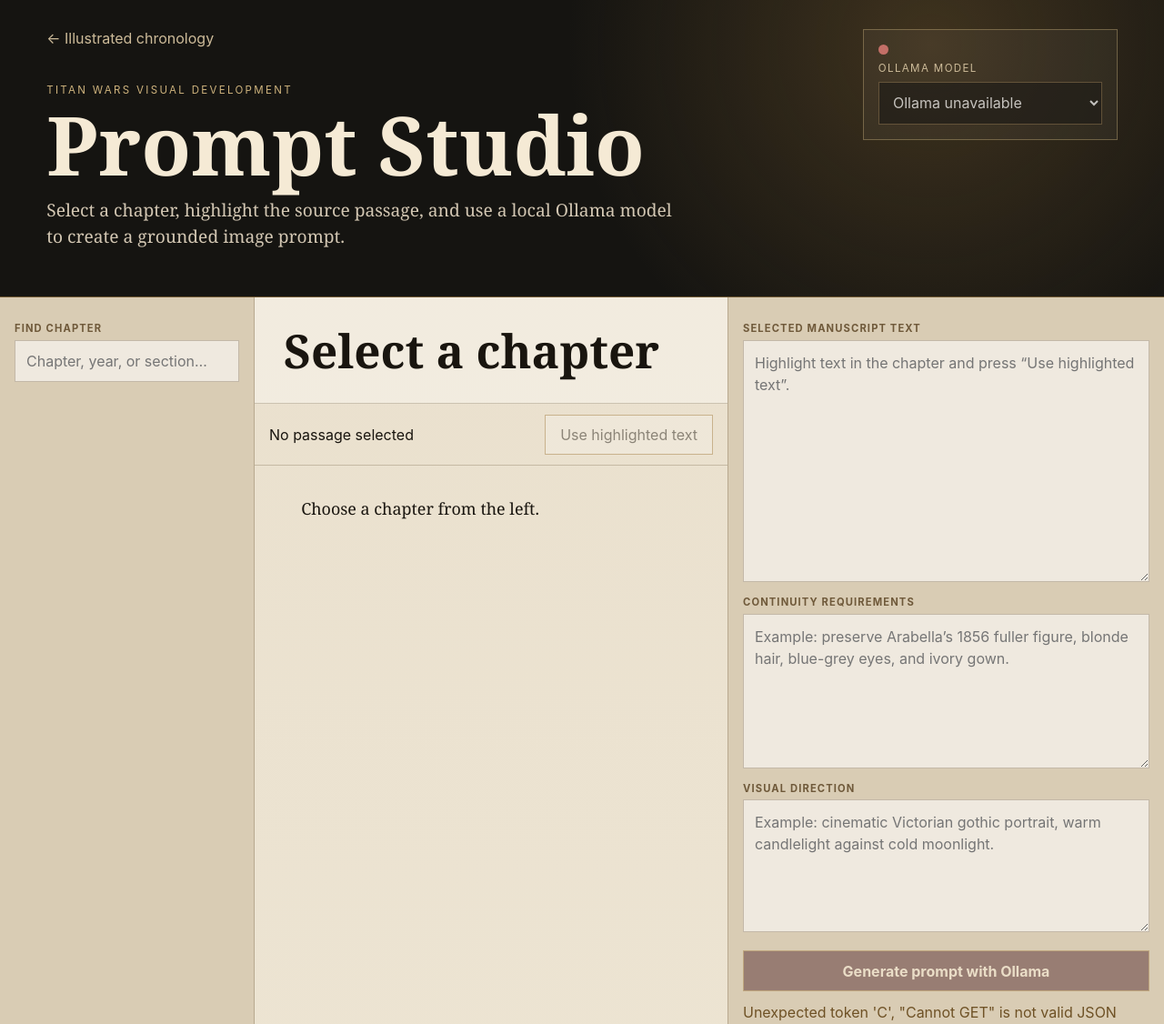
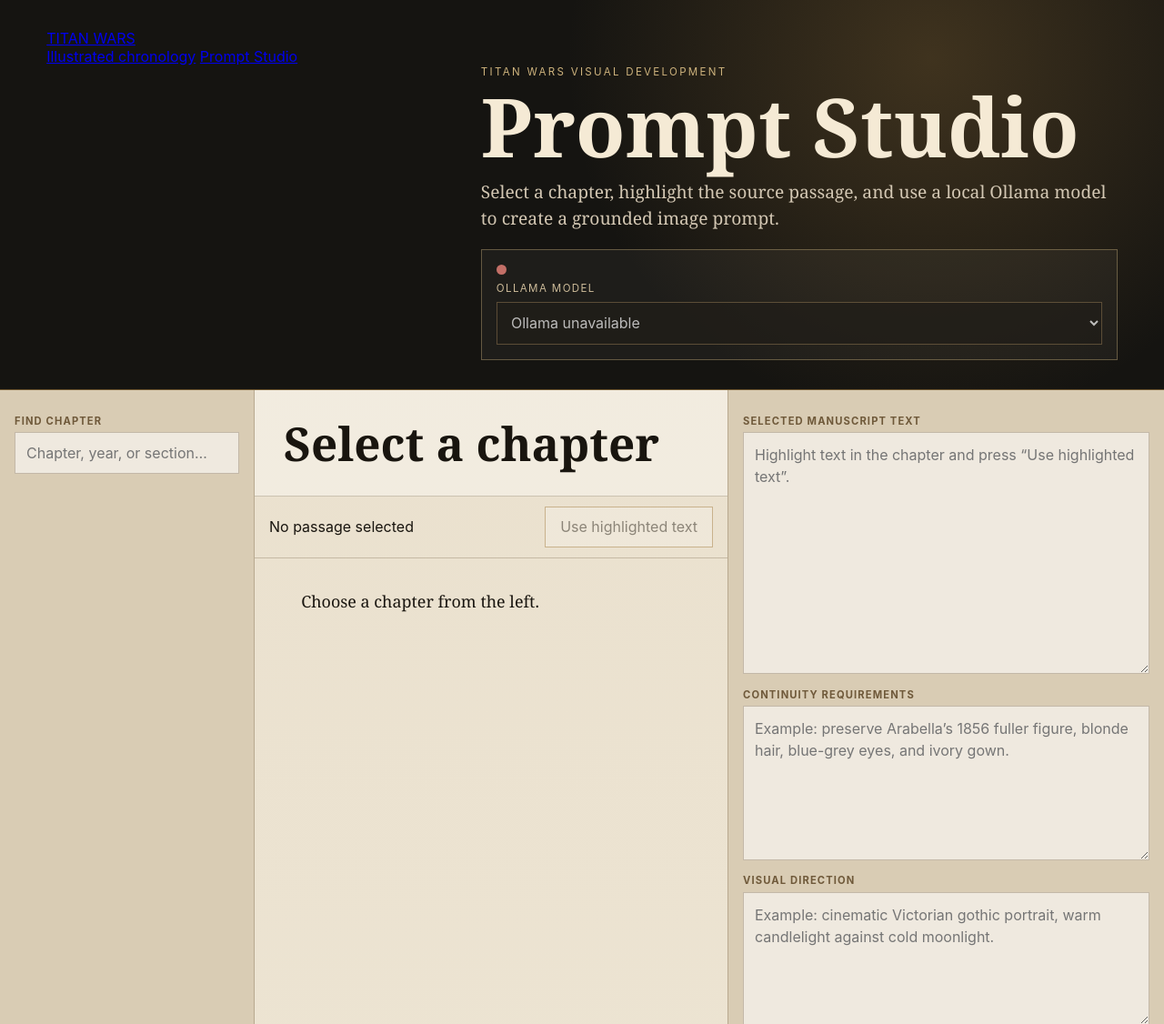
Before and after one commit to hlin863/titan-wars-chronicle-gallery, a Python web app: template templates/prompt_studio.html in a window 1280 px wide. Shown: the top 1126 px of the page at 91% size. Run offline with Jinja, Linux system fonts and the light colour scheme; the template is opened without the code that fills it, so the values that code supplies are empty.

Commit message:
Add shared navigation header to Prompt Studio

```diff
--- a/templates/prompt_studio.html
+++ b/templates/prompt_studio.html
@@ -4,16 +4,22 @@
 <head>
     <meta charset="utf-8">
     <meta name="viewport" content="width=device-width, initial-scale=1">
-
     <title>Titan Wars — Prompt Studio</title>
-
     <link rel="stylesheet" href="/static/prompt_studio.css">
 </head>
 
 <body>
     <header class="studio-header">
+        <nav class="studio-nav" aria-label="Primary navigation">
+            <a class="brand" href="/">TITAN WARS</a>
+            <div class="studio-nav-links">
+                <a class="studio-nav-link" href="/">Illustrated chronology</a>
+                <a class="studio-nav-link active" href="/prompt-studio" aria-current="page">Prompt Studio</a>
+            </div>
+        </nav>
+
+        <div class="studio-hero">
             <div>
-            <a href="/" class="back-link">← Illustrated chronology</a>
                 <p class="eyebrow">Titan Wars visual development</p>
                 <h1>Prompt Studio</h1>
                 <p class="intro">
@@ -24,20 +30,18 @@
 
             <div class="connection-panel">
                 <span id="ollama-status" class="status-dot"></span>
-
                 <label for="model-select">Ollama model</label>
                 <select id="model-select">
                     <option>Checking Ollama…</option>
                 </select>
+            </div>
         </div>
     </header>
 
     <main class="studio-layout">
         <aside class="chapter-panel">
             <label for="chapter-search">Find chapter</label>
-
             <input id="chapter-search" type="search" placeholder="Chapter, year, or section…">
-
             <div id="chapter-list" class="chapter-list"></div>
         </aside>
 
@@ -50,7 +54,6 @@
 
             <div class="selection-bar">
                 <span id="selection-state">No passage selected</span>
-
                 <button id="capture-selection" type="button" disabled>
                     Use highlighted text
                 </button>
@@ -63,17 +66,14 @@
 
         <aside class="prompt-panel">
             <label for="selected-text">Selected manuscript text</label>
-
             <textarea id="selected-text" rows="10"
                 placeholder="Highlight text in the chapter and press “Use highlighted text”."></textarea>
 
             <label for="continuity-notes">Continuity requirements</label>
-
             <textarea id="continuity-notes" rows="6"
                 placeholder="Example: preserve Arabella’s 1856 fuller figure, blonde hair, blue-grey eyes, and ivory gown."></textarea>
 
             <label for="style-direction">Visual direction</label>
-
             <textarea id="style-direction" rows="5"
                 placeholder="Example: cinematic Victorian gothic portrait, warm candlelight against cold moonlight."></textarea>
 
@@ -84,17 +84,11 @@
             <div id="generation-status" class="generation-status" aria-live="polite"></div>
 
             <label for="generated-prompt">Generated image prompt</label>
-
             <textarea id="generated-prompt" rows="22" placeholder="The generated prompt will appear here."></textarea>
 
             <div class="prompt-actions">
-                <button id="copy-prompt" type="button">
-                    Copy prompt
-                </button>
-
-                <button id="clear-prompt" type="button">
-                    Clear
-                </button>
+                <button id="copy-prompt" type="button">Copy prompt</button>
+                <button id="clear-prompt" type="button">Clear</button>
             </div>
 
             <p id="generation-metrics" class="generation-metrics"></p>
```
Lines whose indentation alone changed are shown as unchanged.
